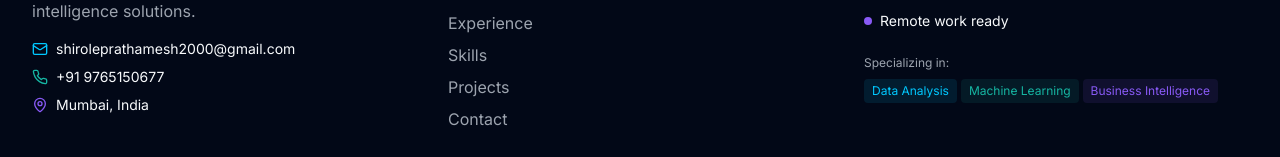
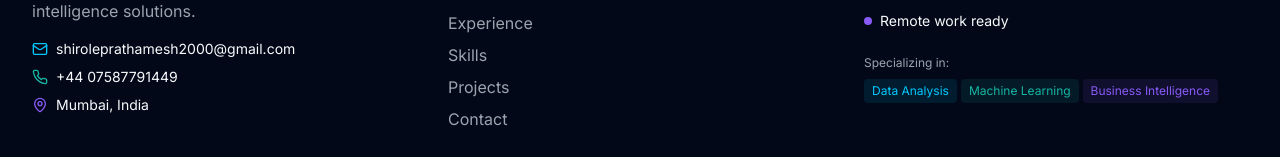
Before and after one commit to prathameshshirole/my-portfolio, a React (Vite) app: page / in a window 1280 px wide. Shown: the part 10085-10242 px from the top of the page. Built offline with nearby package versions, Linux system fonts and the light colour scheme.

Commit message:
Update contact phone number
Update the contact phone number to +44 07587791449.

```diff
--- a/src/components/ContactSection.tsx
+++ b/src/components/ContactSection.tsx
@@ -17,8 +17,8 @@ const ContactSection = () => {
     {
       icon: Phone,
       label: "Phone",
-      value: "+91 9765150677",
-      link: "tel:+919765150677",
+      value: "+44 07587791449",
+      link: "tel:+4407587791449",
       color: "secondary"
     },
     {
--- a/src/components/Footer.tsx
+++ b/src/components/Footer.tsx
@@ -19,7 +19,7 @@ const Footer = () => {
               </div>
               <div className="flex items-center gap-2">
                 <Phone className="h-4 w-4 text-secondary" />
-                <span className="text-foreground">+91 9765150677</span>
+                <span className="text-foreground">+44 07587791449</span>
               </div>
               <div className="flex items-center gap-2">
                 <MapPin className="h-4 w-4 text-accent" />
```
